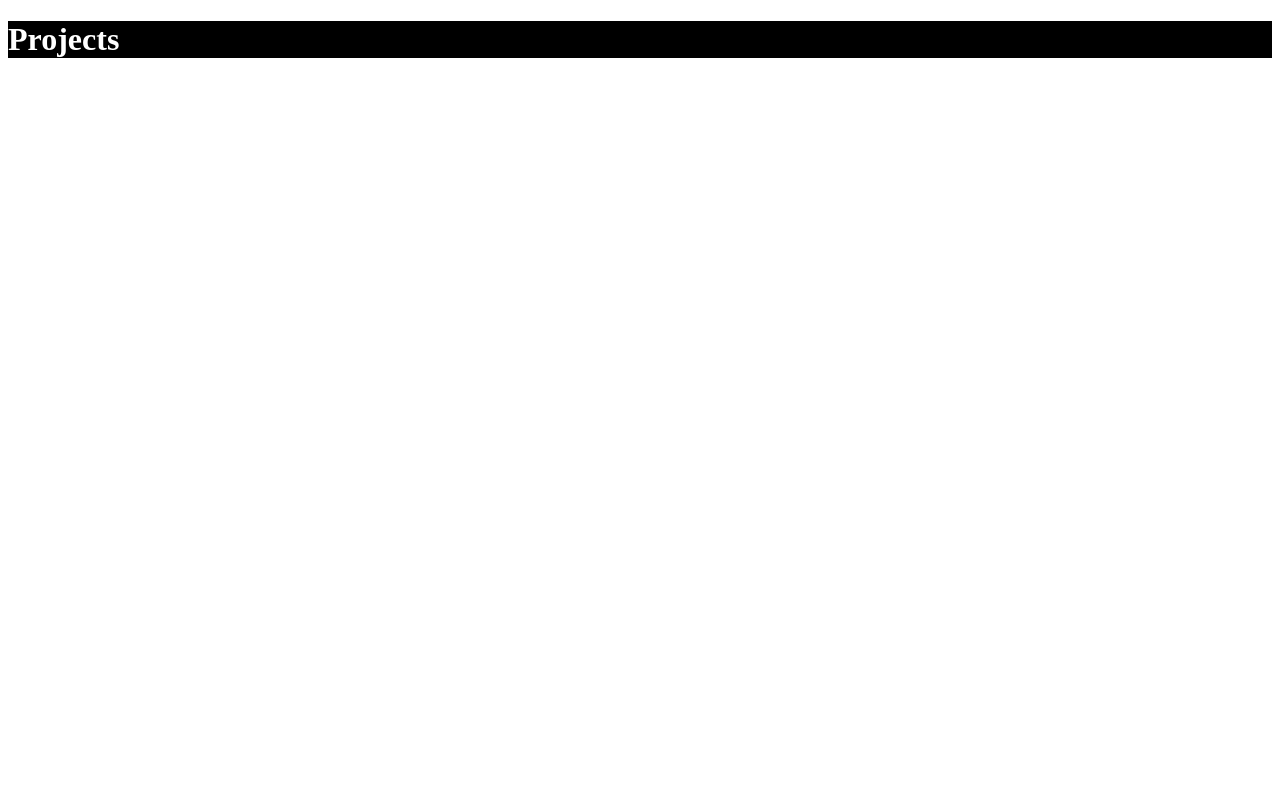
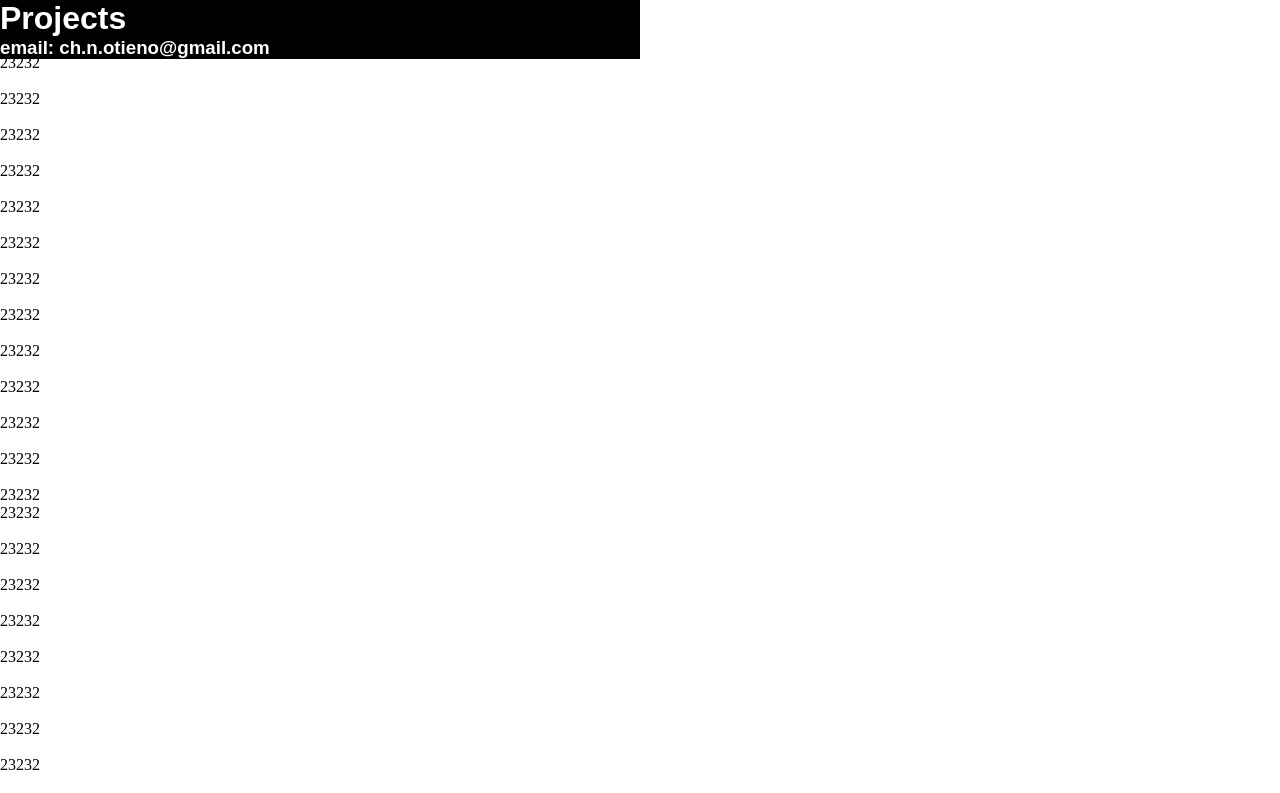
Before and after one commit to omitieno/omitieno.github.io, a plain HTML site: page index.html in a window 1280 px wide. Shown: the top 793 px of the page. Drawn offline with Linux system fonts and the light colour scheme.

Commit message:
updated floating

```diff
--- a/index.html
+++ b/index.html
@@ -8,8 +8,132 @@
 <body>
 
 <div id="header">
-<h1>Projects</h1>
+   <h1>  Projects</h1>
+   <h3> email: ch.n.otieno@gmail.com </h3>
 </div id="header">
+
+<p>
+<br>
+23232
+<br>
+<br>
+23232
+<br><br>
+23232
+<br><br>
+23232
+<br><br>
+23232
+<br><br>
+23232
+<br><br>
+23232
+<br><br>
+23232
+<br><br>
+23232
+<br><br>
+23232
+<br><br>
+23232
+<br><br>
+23232
+<br><br>
+23232
+<br><br>
+23232
+<br>
+23232
+<br><br>
+23232
+<br><br>
+23232
+<br><br>
+23232
+<br><br>
+23232
+<br><br>
+23232
+<br><br>
+23232
+<br><br>
+23232
+<br><br>
+23232
+<br>
+23232
+<br><br>
+23232
+<br><br>
+23232
+<br><br>
+23232
+<br><br>
+23232
+<br><br>
+23232
+<br><br>
+23232
+<br><br>
+23232
+<br><br>
+23232
+<br>
+23232
+<br><br>
+23232
+<br><br>
+23232
+<br><br>
+23232
+<br><br>
+23232
+<br><br>
+23232
+<br><br>
+23232
+<br><br>
+23232
+<br><br>
+23232
+<br>
+23232
+<br><br>
+23232
+<br><br>
+23232
+<br><br>
+23232
+<br><br>
+23232
+<br><br>
+23232
+<br><br>
+23232
+<br><br>
+23232
+<br><br>
+23232
+<br>
+23232
+<br><br>
+23232
+<br><br>
+23232
+<br><br>
+23232
+<br><br>
+23232
+<br><br>
+23232
+<br><br>
+23232
+<br><br>
+23232
+<br><br>
+23232
+<br>
+</p>
 
 </body>
 
--- a/styles.css
+++ b/styles.css
@@ -1,4 +1,30 @@
+* {
+    margin: 0;
+}
+
+body{
+  margin: 0;
+  padding: 0;
+  width: 100%;
+  height: 100%;
+  position: relative;
+}
+
 #header{
    background-color: black;
    color: white;
+   width: 50%;
+   font-family: Arial, Helvetica, sans-serif;
+   margin: 0;
+   padding: 0;
+   position: fixed;
+
+
 }
+
+
+
+head{
+   margin: 0;
+   padding: 0;
+}
```
